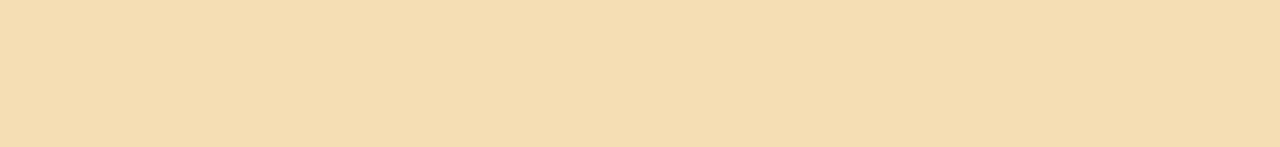
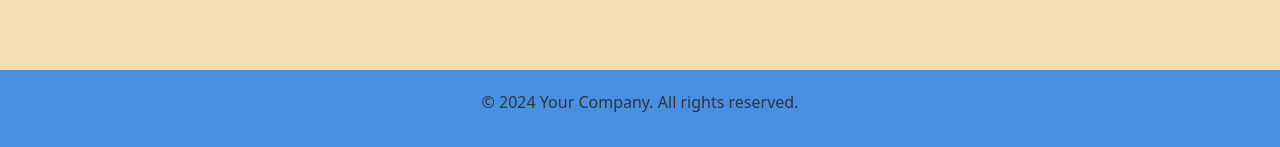
Before and after one commit to Anthony-Ngonde/Opticart-frontend, a React (Vite) app: page / in a window 1280 px wide. Shown: the part 3638-3785 px from the top of the page. Before the commit the page ends 3658 px from the top, so only its background shows below. Built offline with nearby package versions, Linux system fonts and the light colour scheme.

Commit message:
footer added

```diff
--- /dev/null
+++ b/src/components/Footer.jsx
@@ -0,0 +1,22 @@
+import React from 'react';
+import { Container } from 'react-bootstrap';
+
+const Footer = () => {
+  return (
+    <footer style={footerStyle}>
+      <Container>
+        <p>&copy; 2024 Your Company. All rights reserved.</p>
+      </Container>
+    </footer>
+  );
+};
+
+const footerStyle = {
+  backgroundColor: '#4A90E2',
+  color: '#333',
+  padding: '20px 0',
+  marginTop: '50px',
+  textAlign: 'center',
+};
+
+export default Footer;
--- a/src/components/OrderForm.jsx
+++ b/src/components/OrderForm.jsx
@@ -105,7 +105,7 @@ function OrderForm() {
                     />
                 </Form.Group>
                 <Form.Group controlId="address" className="mt-3">
-                    <Form.Label>Location</Form.Label>
+                    <Form.Label>Addres</Form.Label>
                     <Form.Control
                         type="text"
                         placeholder="Enter your address"
--- a/src/index.css
+++ b/src/index.css
@@ -1,5 +1,3 @@
-
-
 
 body {
   background-color: wheat
--- a/src/pages/App.jsx
+++ b/src/pages/App.jsx
@@ -1,7 +1,5 @@
-import Container from 'react-bootstrap/Container';
-import { useState } from 'react';
-
-import { Col, Row, Form } from 'react-bootstrap';
+import React, { useState } from 'react';
+import { Container, Col, Row, Form } from 'react-bootstrap';
 import { useRoutes, Link } from 'react-router-dom';
 
 import ProductCatalogue from '../components/ProductCatalogue';
@@ -9,6 +7,7 @@ import NavBar from '../components/Navbar';
 import Header from '../components/Header';
 import ShoppingCart from '../components/ShoppingCart';
 import OrderForm from '../components/OrderForm';
+import Footer from '../components/Footer';
 
 const products = [
 { image: "https://i.pinimg.com/236x/47/85/04/4785040eca2a6df5cdd89f2beaf47548.jpg", price: 20, name: 'Large Round Circle Frame' },
@@ -28,6 +27,7 @@ const products = [
 { image: "https://i.pinimg.com/236x/50/25/0d/50250d2d506ff98adcb5b6240ffb2148.jpg", price: 15, name: 'Feline Chic Frames' },
 { image: "https://i.pinimg.com/236x/39/ae/dc/39aedc06e0b74952283f49f467a36a61.jpg", price: 20, name: 'CatEye Geometric Glasses' },
 ];
+
 
 function App() {
   const [cartItems, setCartItems] = useState([]);
@@ -110,6 +110,7 @@ function App() {
       <Container className='mt-10' style={{ marginTop: 100 }}>
         {routes}
       </Container>
+      <Footer /> {/* Include the Footer component */}
     </>
   );
 }
```
